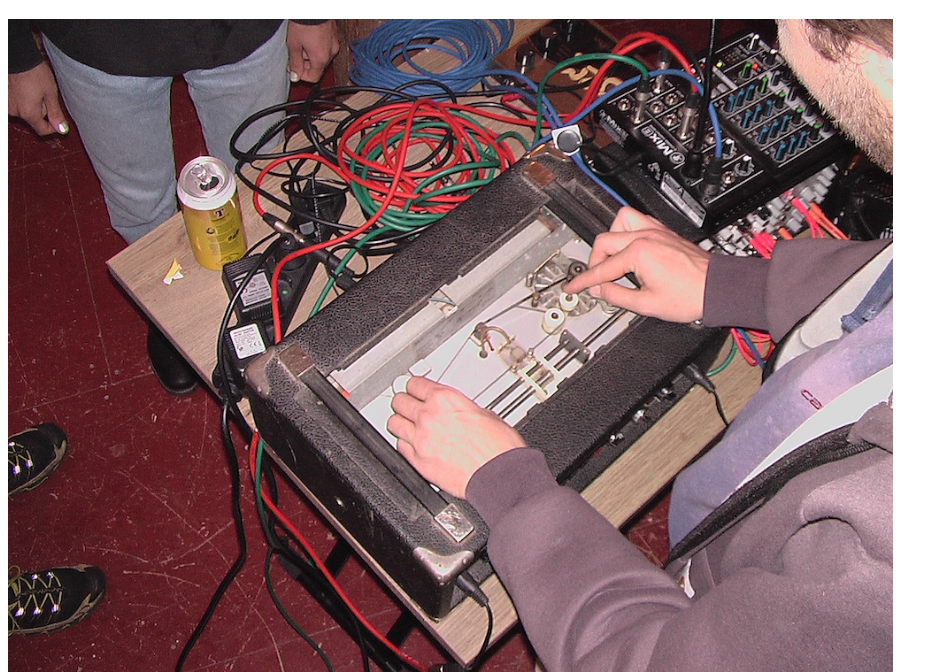
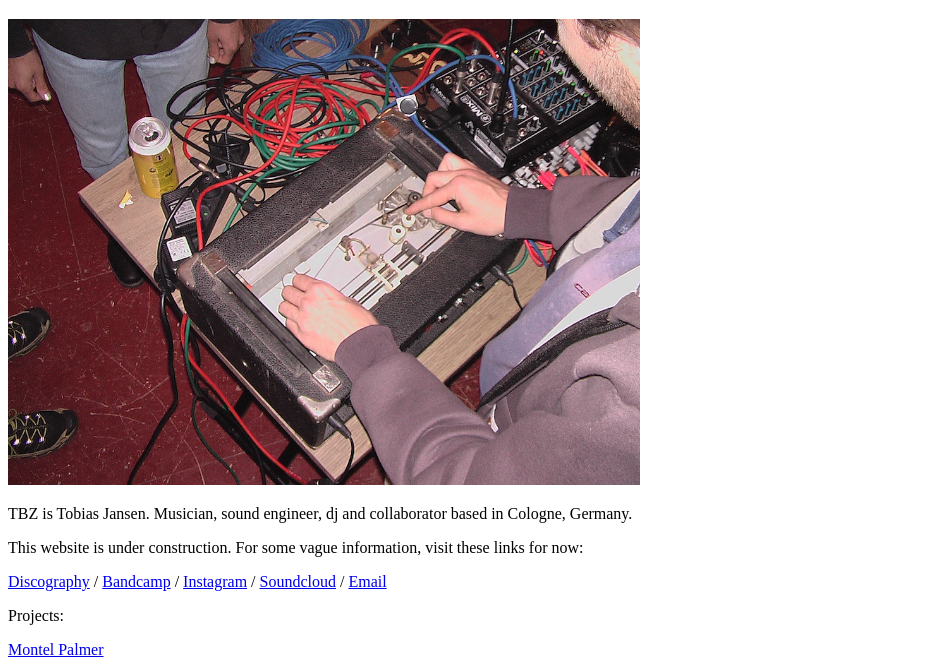
Before and after one commit to xpertprofessional/tttbbbzzz, a plain HTML site: page index.html in a window 1280 px wide. Shown: the part 62-734 px from the top of the page, without its empty margins (0-948 px from the left). Drawn offline with Linux system fonts and the light colour scheme.

Commit message:
Update index.html

```diff
--- a/index.html
+++ b/index.html
@@ -9,7 +9,7 @@
 
 <h1> Welcome! &#127927;  </h1>
 
-<p> <img style="max-width: 70%; height: auto;" src="IMGA0279.JPG" onmouseover="this.src='IMGA0279 copy.jpeg'" onmouseout="this.src='IMGA0279.JPG'" alt="Photo by ?"> </p>
+<p> <img style="max-width: 50%; height: auto;" src="IMGA0279.JPG" onmouseover="this.src='IMGA0279 copy.jpeg'" onmouseout="this.src='IMGA0279.JPG'" alt="Photo by ?"> </p>
 
 <p> TBZ is Tobias Jansen. Musician, sound engineer, dj and collaborator based in Cologne, Germany. </p>
 <p> This website is under construction. For some vague information, visit these links for now: </p>
```
